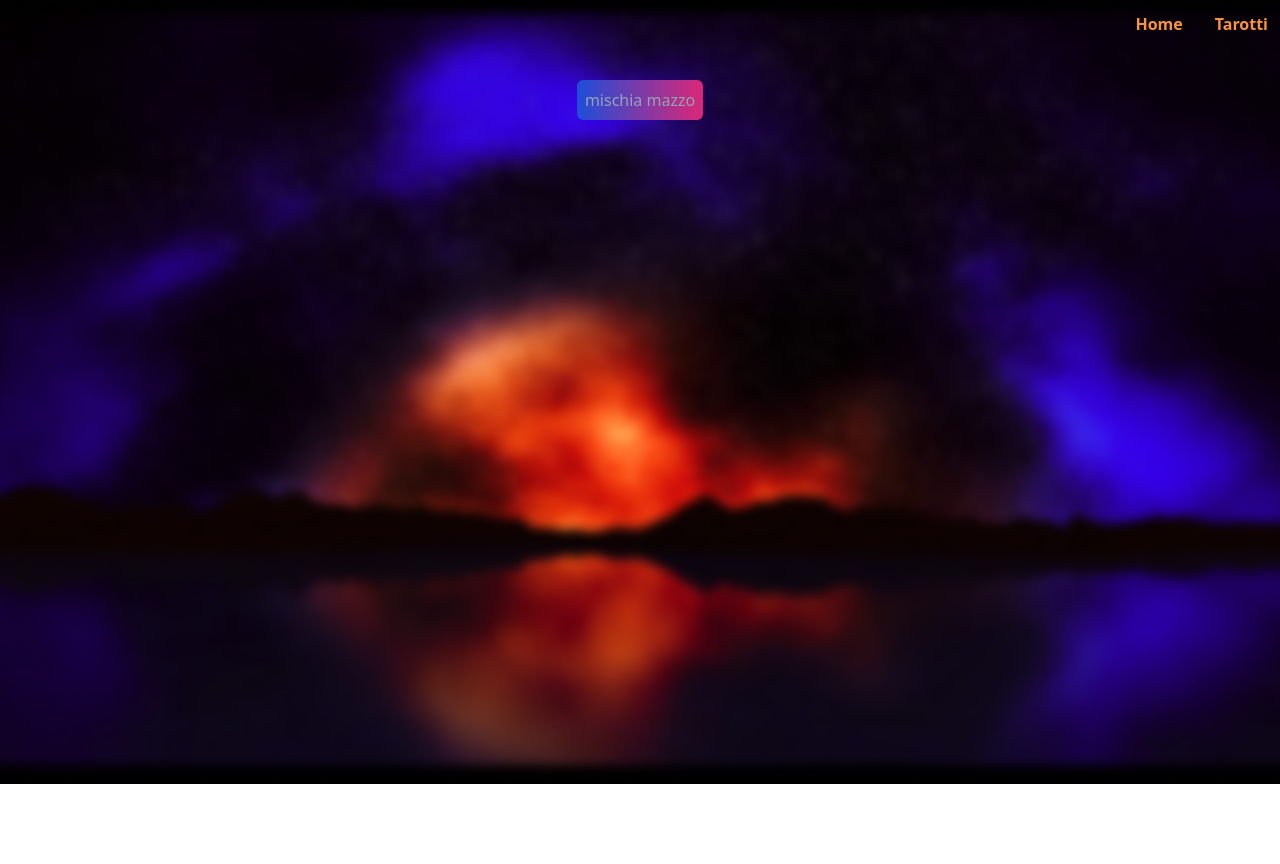
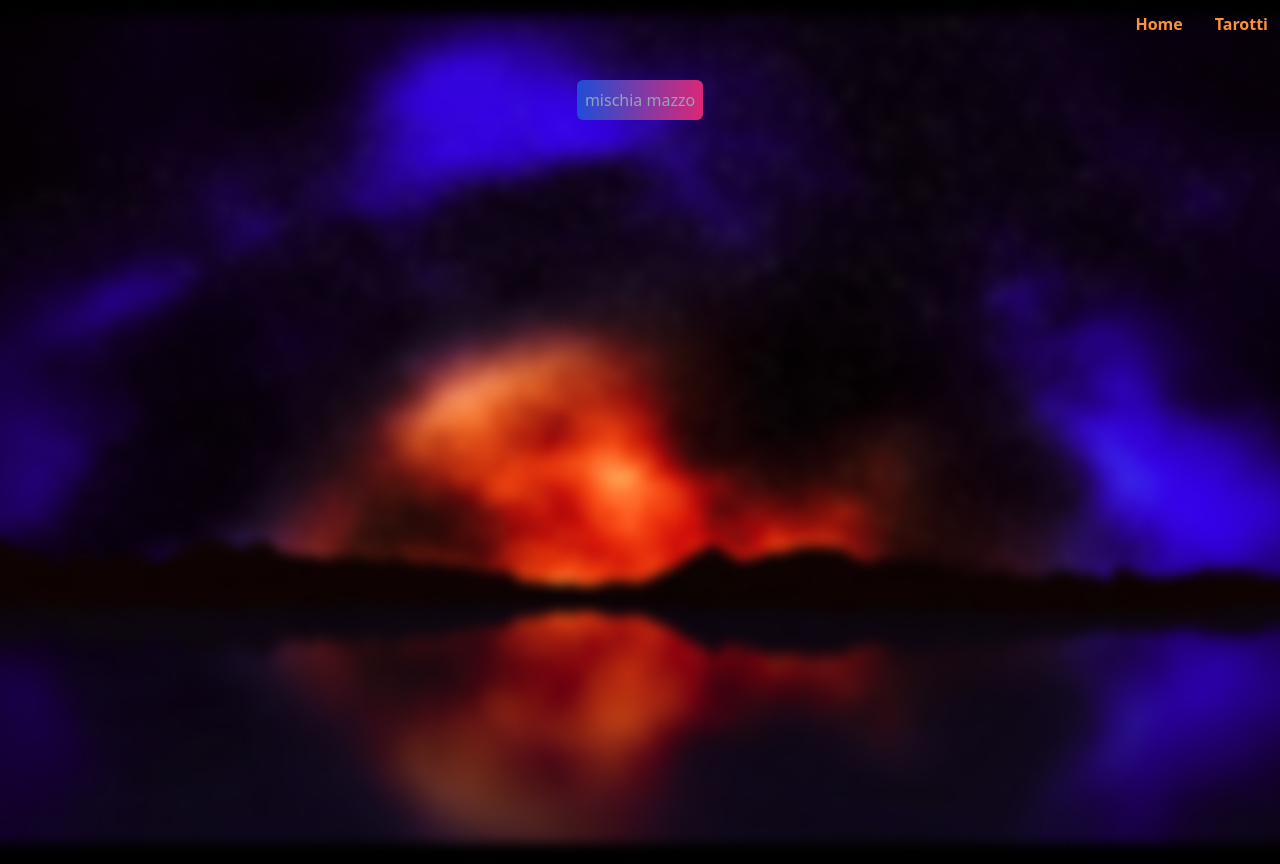
Before and after one commit to davide-cz/project-Tarocchi, a React (Vite) app: page / in a window 1280 px wide. Before the commit the page ends 800 px from the top, so only its background shows below. Built offline with nearby package versions, Linux system fonts and the light colour scheme; what tailwindcss-animated would draw is missing.

Commit message:
fix viewport height

```diff
--- a/src/App.css
+++ b/src/App.css
@@ -71,8 +71,10 @@
 /* Esempio di margine negativo */
 
  .tarot-page{
-    height:90vh;
+    height: 100vh;
 }
+
+
 
  @media (max-width: 640px){
 
```
